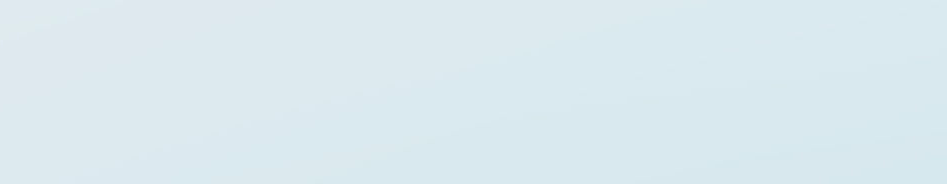
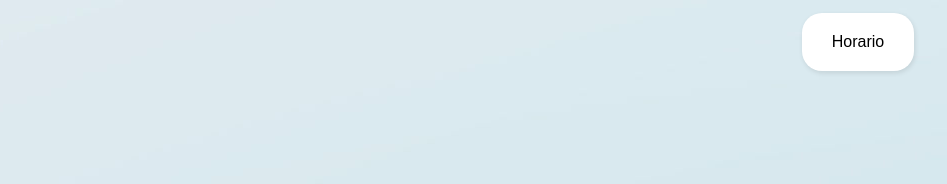
Before and after one commit to Paguita999/OpenProject, a website: page frontend/html/index.html in a window 1280 px wide. Shown: the top 184 px of the page, without its empty margins (333-1280 px from the left). Drawn offline with Linux system fonts and the light colour scheme.

Commit message:
cambiohorarioinicioaloginhtmlcss

```diff
--- a/frontend/css/index.css
+++ b/frontend/css/index.css
@@ -74,3 +74,56 @@ span {
     margin-left: auto;
     font-weight: bold;
 }
+
+nav {
+    display: flex;
+    justify-content: center;
+    align-items: center;
+    background-color: white;
+    padding: 10px;
+    margin: 1%;
+    margin-left: 24%;
+    border-radius: 20px;
+    border: none;
+    box-shadow: 1px 2px 5px rgba(0, 0, 0, 0.1);
+    max-width: 50%;
+    position:fixed;
+    top:0px;
+    right:20px;
+    z-index:999;
+}
+
+nav .button {
+    position: relative;
+    display: inline-block;
+    text-align: center;
+    padding: 10px 20px;
+    background-color: white;
+    color: rgb(0, 0, 0);
+    font-size: 16px;
+    cursor: pointer;
+    border-radius: 10px;
+    border: none;
+    overflow: hidden;
+    user-select: none;
+}
+
+nav .button::after {
+    content: "";
+    position: absolute;
+    left: 0;
+    bottom: 5px;
+    height: 2px;
+    width: 0;
+    background-color: #000;
+    transition: width 0.3s ease;
+}
+
+nav .button:hover::after {
+    width: 100%;
+}
+
+nav .right {
+    margin-left: auto;
+    display: flex;
+}
--- a/frontend/html/index.html
+++ b/frontend/html/index.html
@@ -31,6 +31,9 @@
         <script src="../scripts frontend/login.js">
         </script>
     </main>
+        <nav>
+            <button id="horario" class="button" onclick="window.location.href='atencionalcliente.html'">Horario</button>
+        </nav>
 </body>
 
 </html>
```
Also changed, not shown: frontend/html/atencionalcliente.html (+1 -1 lines), frontend/html/inicio.html (+0 -2 lines), frontend/img/montaña.png (deleted), frontend/img/user.png (deleted).
